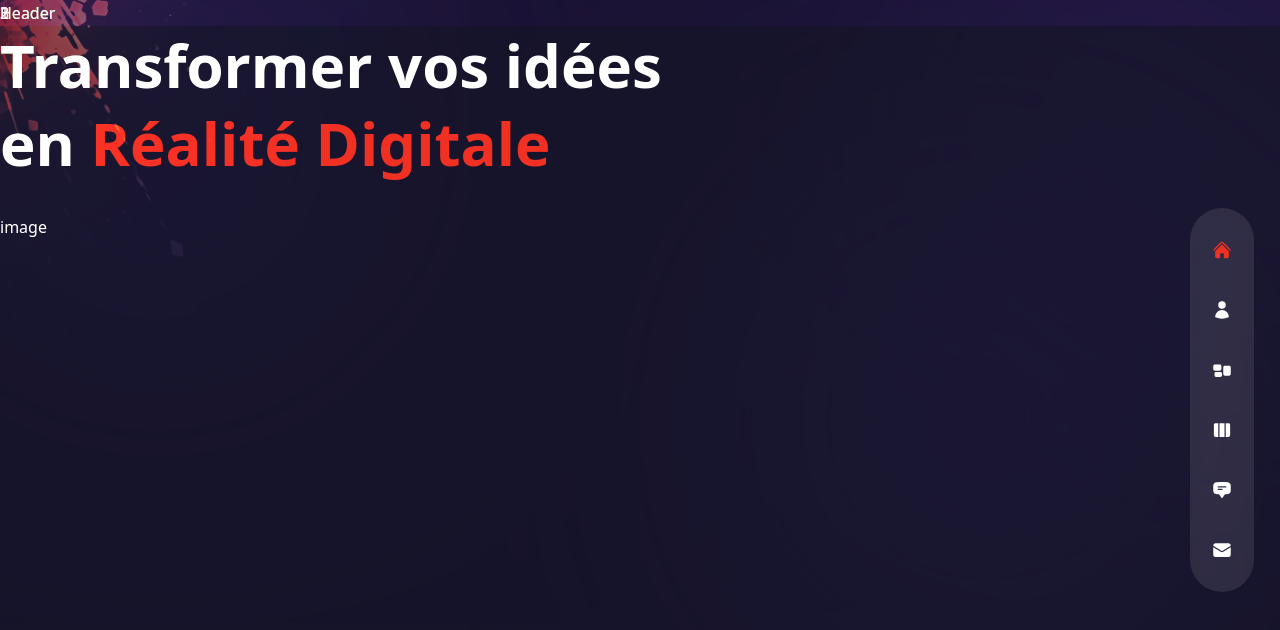
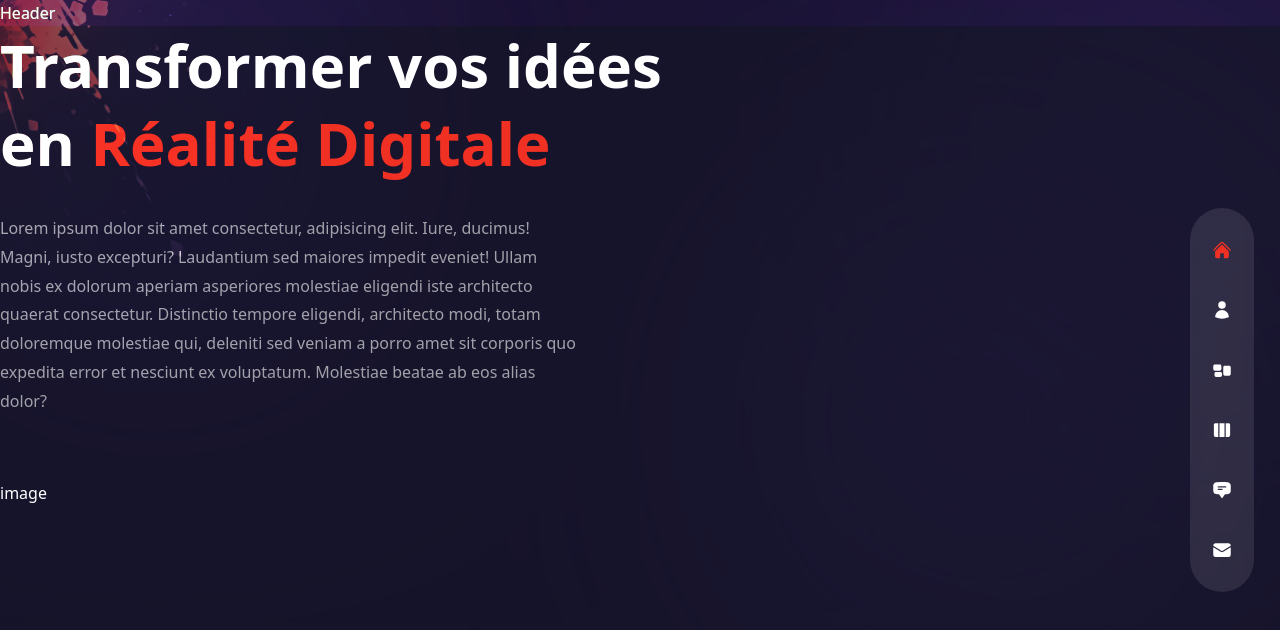
Before and after one commit to Toty-01/Portfolio, a Next.js app: page / in a window 1280 px wide. Shown: the top 630 px of the page. Built offline with nearby package versions, Linux system fonts and the light colour scheme.

Commit message:
test vs code

```diff
--- a/components/Transition.js
+++ b/components/Transition.js
@@ -25,7 +25,6 @@ const Transition = () => {
         animate="animate"
         exit="exit"
         transition={{delay: 0.2, duration: 0.6, ease: 'easeInOut'}}>
-        1
       </motion.div>
       <motion.div
         className="fixed top-0 bottom-0 right-full h-screen z-20 bg-[#3b2d71]"
@@ -34,7 +33,6 @@ const Transition = () => {
         animate="animate"
         exit="exit"
         transition={{delay: 0.4, duration: 0.6, ease: 'easeInOut'}}>
-        2
       </motion.div>
       <motion.div
         className="fixed top-0 bottom-0 right-full h-screen z-10 bg-[#4b3792]"
@@ -43,7 +41,6 @@ const Transition = () => {
         animate="animate"
         exit="exit"
         transition={{delay: 0.6, duration: 0.6, ease: 'easeInOut'}}>
-        3
       </motion.div>
     </>
   );
--- a/pages/index.js
+++ b/pages/index.js
@@ -19,11 +19,16 @@ const Home = () => {
         {/* title */}
         <h1 className="h1">
           Transformer vos idées <br /> en  <span className="text-accent">Réalité Digitale</span>
-
         </h1>
+        {/* Subtitle */}
+        <p className="max-w-sm xl:max-w-xl mx-auto xl:mx-0 mb-10 xl:mb-16">
+          Lorem ipsum dolor sit amet consectetur, adipisicing elit. Iure, ducimus! Magni, iusto excepturi? Laudantium sed maiores impedit eveniet! Ullam nobis
+          ex dolorum aperiam asperiores molestiae eligendi iste architecto quaerat consectetur. Distinctio tempore eligendi, architecto modi,
+          totam doloremque molestiae qui, deleniti sed veniam a porro amet sit corporis quo expedita error et nesciunt ex voluptatum. Molestiae beatae ab eos alias dolor?
+        </p>
       </div>
     </div>
-    { /*image*/ }
+      { /*image*/ }
     <div className="">image</div>
     </div>;
 };
```
